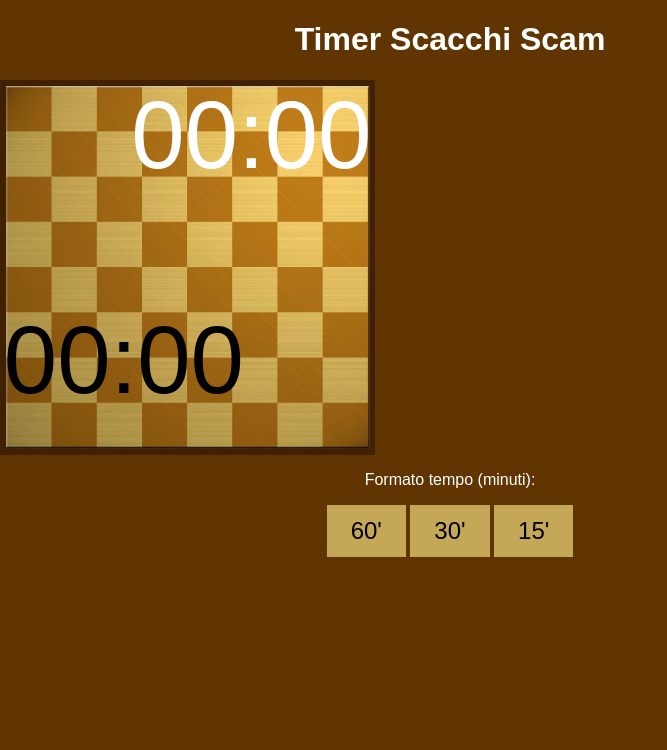
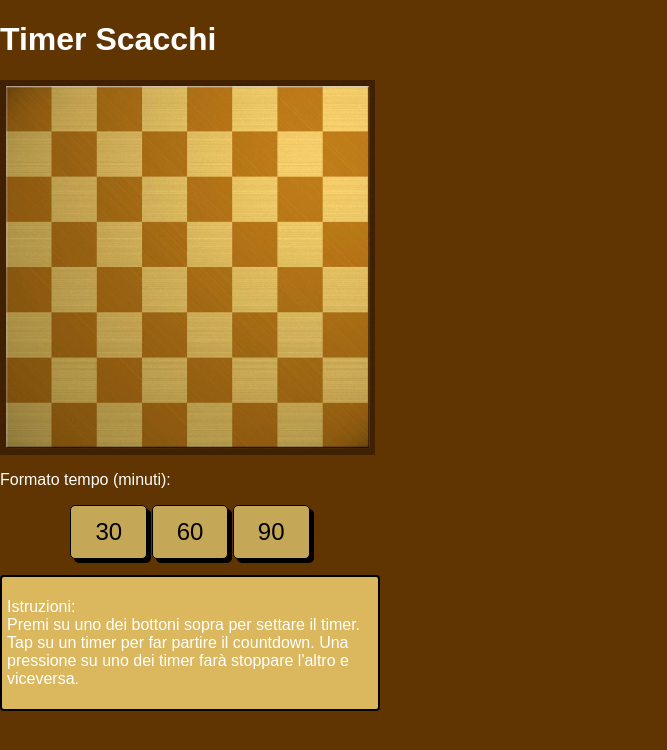
Before and after one commit to rikisan96/Chess_timer, a plain HTML site: page index.html in a window 1280 px wide. Shown: the whole page, without its empty margins (0-667 px from the left). Drawn offline with Linux system fonts and the light colour scheme.

Commit message:
Added timer, favicon and instructions

```diff
--- a/index.html
+++ b/index.html
@@ -3,27 +3,36 @@
   <head>
     <meta charset="utf-8" />
     <meta http-equiv="X-UA-Compatible" content="IE=edge" />
-    <title>Timer Scacchi Scam</title>
+    <title>Timer Scacchi</title>
+      <link rel="icon" type="image/x-icon" href="icona_timer_scacchi.png">
     <meta name="description" content="" />
     <meta name="viewport" content="width=device-width, initial-scale=1" />
     <link rel="stylesheet" href="style.css" />
   </head>
   <body>
-    <header style="color: white"><h1>Timer Scacchi Scam</h1></header>
+    <header style="color: white; text-align: left;"><h1>Timer Scacchi</h1></header>
     <main></main>
     <div id="contenitore">
-      <div class="timerP1">00:00</div>
-      <div id="spacer"></div>
-      <div class="timerP2">00:00</div>
-      <img src="scacchiera.jpg">
+      <div class="timer unselectable" id="p1"></div>
+      <div class="timer unselectable" id="p1"></div>
+      <div class="timer unselectable" id="p2"></div>
+      <div class="timer unselectable" id="p2"></div>
+      <img src="scacchiera.jpg" class="unselectable">
     </div>
         <section name="selettore tempo">
       <p>
       Formato tempo (minuti):<br />
       </p>
-      <button>60'</button>
-      <button>30'</button>
-      <button>15'</button>
+      <div>
+      <button>30</button>
+      <button>60</button>
+      <button>90</button>
+      </div>
+      <div class="istruzioni"><p class="istruzioni">
+        Istruzioni:<br>
+        Premi su uno dei bottoni sopra per settare il timer.
+        Tap su un timer per far partire il countdown.
+      Una pressione su uno dei timer farà stoppare l'altro e viceversa.</p></div>
     </section>
     <script src="script.js" async defer></script>
   </body>
--- a/script.js
+++ b/script.js
@@ -0,0 +1,48 @@
+//creazione timer decrescente allo scadere con lo 0;
+//aggiunge tempo se tempo < 0 e tasto ripremuto (in base al tempo iniziale)
+//sequenza eventi
+//tap/click div bianco o nero->
+//function call timer inverso su div startTimer(p1) in attesa dello stopTimer toggle
+//ri-tocco su div (p1), stop timer, +xSecondi bonus,startTimer(p2)
+//
+//se hh:xx < 0 -> hh -1 mm + 59
+//--------------------------------
+//app timer in node.js
+//
+let gameTimer
+let sec = 1000,
+    min = sec * 60,
+    hour = min * 60;
+let p1Timer = {
+    M : document.getElementById("p1").innerHTML,
+    s : 0
+}
+let p2Timer = {
+    M : document.getElementById("p2").innerHTML,
+    s : 0
+}
+
+document.querySelectorAll("button").forEach((btn) => {
+    btn.addEventListener ("click", ev => {
+        gameTimer = ev.target.innerHTML
+        gameTimer= parseInt(gameTimer);
+        p1Timer.M = gameTimer
+        p2Timer.M = gameTimer
+        p1Timer.s,p2Timer.s = 0
+       document.getElementById("p1").innerHTML = p1Timer.M
+       document.getElementById("p2").innerHTML = p2Timer.M
+        console.log(p1Timer, p2Timer);
+    })
+})
+
+// start game cliccando/ tap su DIV
+/*document.querySelector("div").forEach((dv) => {
+    dv.addEventListener ("click", ev => {
+
+    })
+})
+*/
+
+function timerPlay() {
+setInterval()
+}
--- a/style.css
+++ b/style.css
@@ -7,29 +7,32 @@
 body {
   background-color: #613502;
   font-family: sans-serif, Arial;
-  color: white;
+  color: #ffffff;
   text-align: center;
   margin: 0px;
-  max-width: 900px;
+  max-width: 380px;
 }
-
+p{
+  font-size: 1rem;
+  text-align: left;
+  text-overflow: wrap;
+  -webkit-user-select: none;
+}
 #contenitore {
   display: flex;
   position : relative;
   font-size: 6em;
   color: white;
   width: fit-content;
-  height: fit-content;
-  padding: 10%, 49%, 30%, 49%;
+  padding: 10%, 49%, 30%, 50%;
 }
-.timerP1{
+#p1{
   position: absolute;
   left: 35%;right: 1%;
-
 }
 
-.timerP2{
-  color: black;
+#p2{
+  color: #000000;
   position: absolute;
   top: 60%; left: 1%
 }
@@ -40,10 +43,30 @@ img{
 }
 
 button{
+  position: relative;
+  display: inline-grid;
   background-color: #c4a757;
   border: 0px;
   padding: 0.5em 1em;
   font-size: 1.5em;
+  color: #000000;
+  border: 1px solid black;
+  border-radius: 5px;
+  box-shadow: 4px 4px ;
+  -webkit-user-select: none;
+}
+button:active{
+  box-shadow: 2px 2px;
+  transform: translateY(4px);
+}
 
-
+.istruzioni:not(p){
+  padding: 5px;
+  position: relative;
+  bottom: -1em;
+  background-color: #dbb75d;
+  color: white;
+  border: 2px solid black;
+  border-radius: 4px;
+  -webkit-user-select: none;
 }
```
Also changed, not shown: icona_timer_scacchi.png (added).
